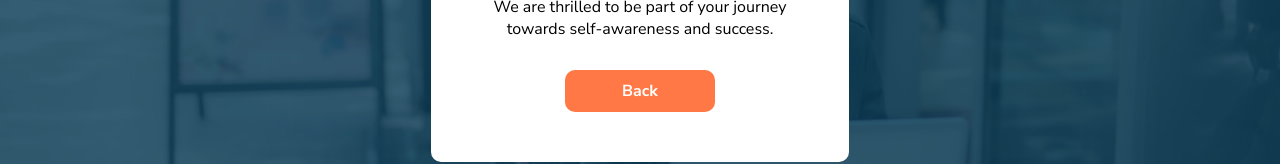
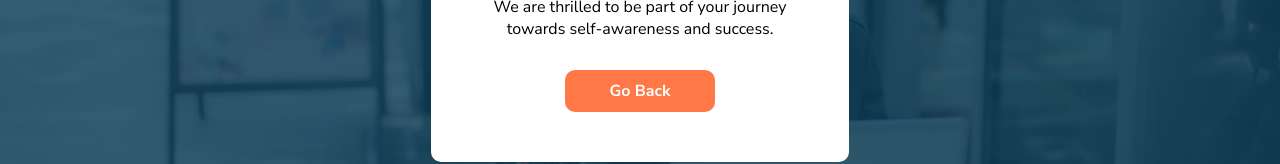
Before and after one commit to ceeygithub/capstone-tiq, a React (Create React App) app: page /response in a window 1280 px wide. Shown: the part 416-580 px from the top of the page. Built offline with nearby package versions, Linux system fonts and the light colour scheme.

Commit message:
made changes

```diff
--- a/src/pages/Response.jsx
+++ b/src/pages/Response.jsx
@@ -20,7 +20,7 @@ const Response = () => {
        <p style={{textAlign:'center'}}>Congratulations on completing the psychometric test
         <br />We are thrilled to be part of your journey <br />towards self-awareness and success.
        </p>
-<button className='overviewButton' onClick={HandleBack}>Back</button>
+<button className='overviewButton' onClick={HandleBack}>Go Back</button>
             </header>
 
           </div>
--- a/src/pages/Signin.jsx
+++ b/src/pages/Signin.jsx
@@ -89,7 +89,7 @@ const SignIn = () => {
                 </Link>
               </div>
               <button type="submit" className="LoginButton">
-                Sign In
+                Login
               </button>
             </form>
           </div>
```
